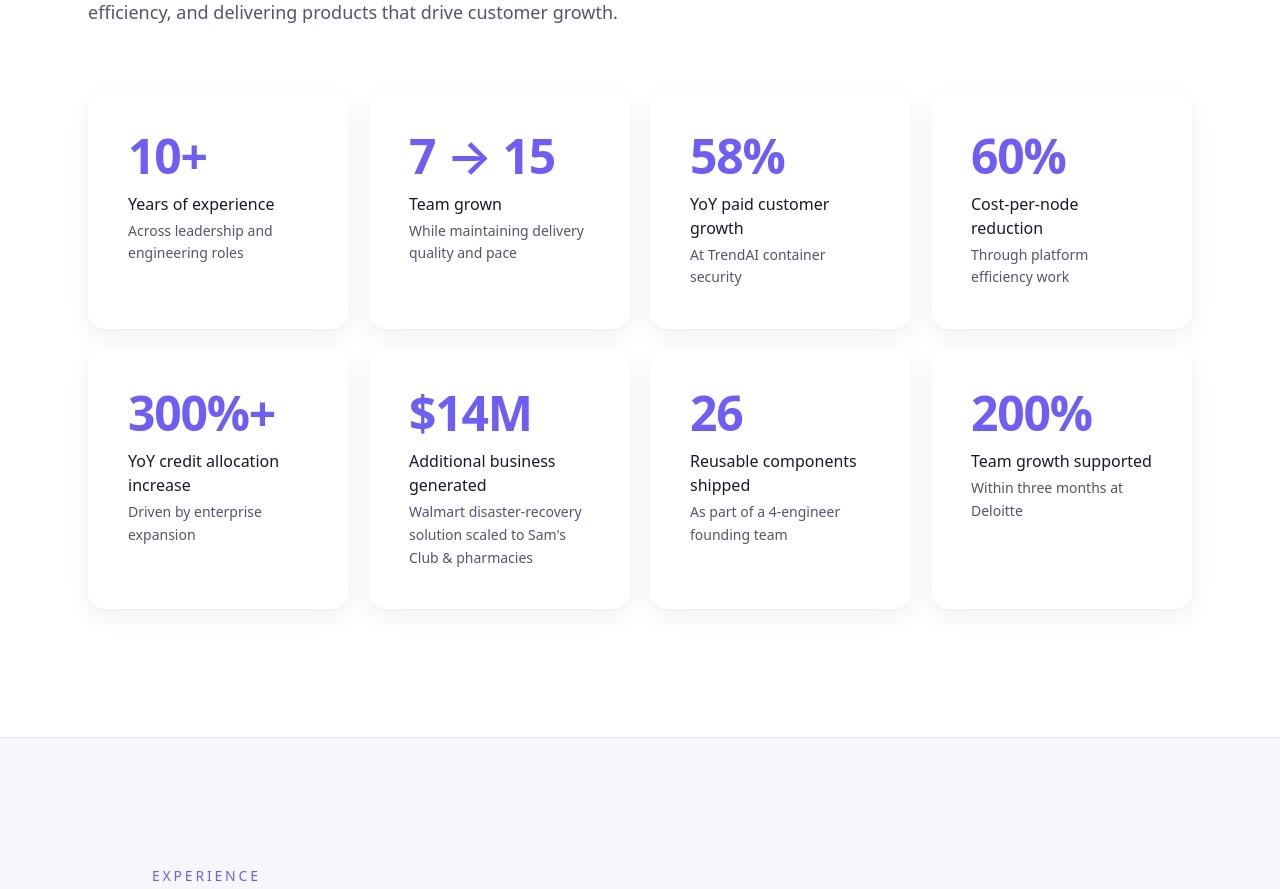
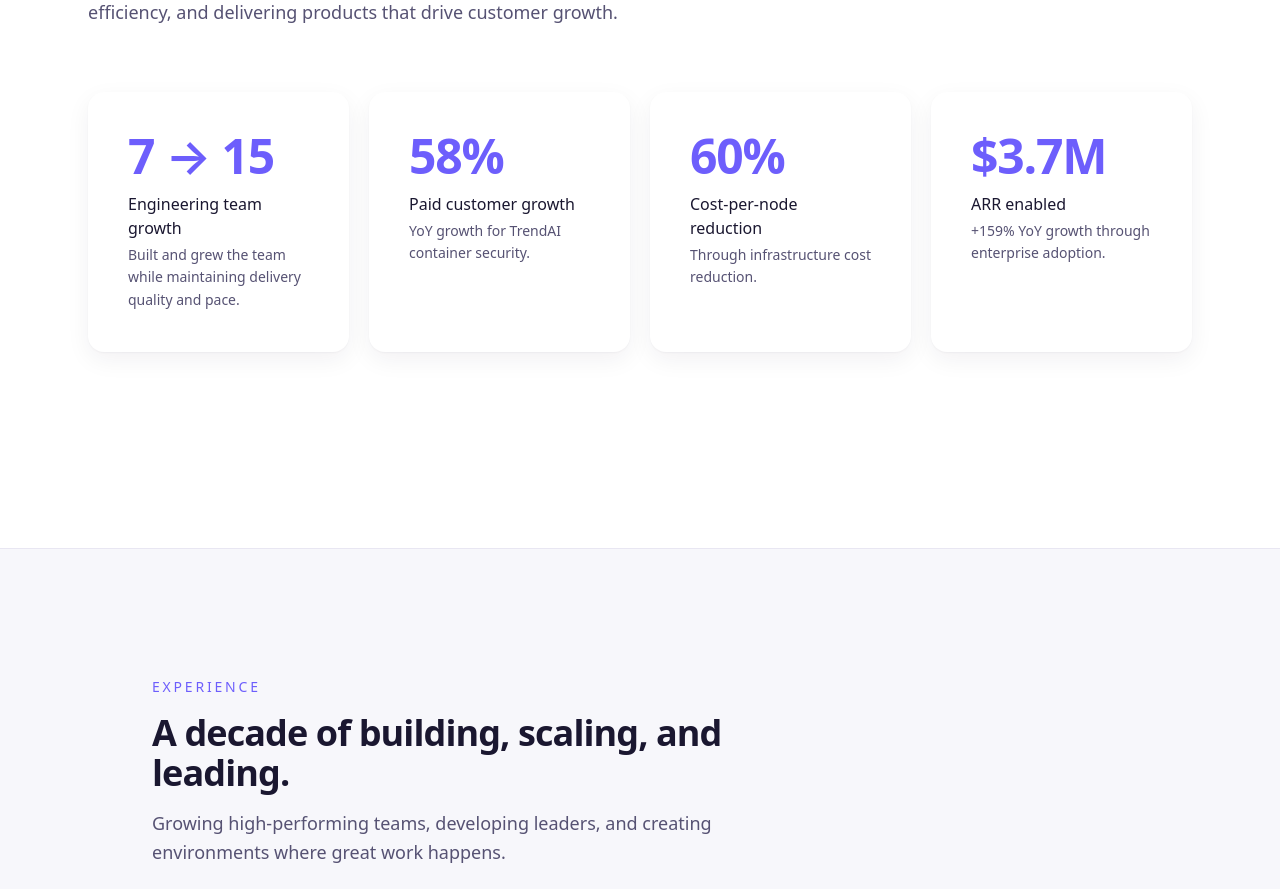
Before and after one commit to AnupriyaSaxenas/Portfolio, a React (Vite) app: page / in a window 1280 px wide. Shown: the part 2720-3609 px from the top of the page. Built offline with nearby package versions, Linux system fonts and the light colour scheme.

Commit message:
Update metrics.ts

```diff
--- a/src/data/metrics.ts
+++ b/src/data/metrics.ts
@@ -1,12 +1,13 @@
 import type { Metric } from './types';
 
 export const metrics: Metric[] = [
-  { value: '10+', label: 'Years of experience', context: 'Across leadership and engineering roles' },
-  { value: '7 → 15', label: 'Team grown', context: 'While maintaining delivery quality and pace' },
-  { value: '58%', label: 'YoY paid customer growth', context: 'At TrendAI container security' },
-  { value: '60%', label: 'Cost-per-node reduction', context: 'Through platform efficiency work' },
-  { value: '300%+', label: 'YoY credit allocation increase', context: 'Driven by enterprise expansion' },
-  { value: '$14M', label: 'Additional business generated', context: 'Walmart disaster-recovery solution scaled to Sam\'s Club & pharmacies' },
-  { value: '26', label: 'Reusable components shipped', context: 'As part of a 4-engineer founding team' },
-  { value: '200%', label: 'Team growth supported', context: 'Within three months at Deloitte' },
+  // { value: '10+', label: 'Years of experience', context: 'Across leadership and engineering roles' },
+  { value: '7 → 15', label: 'Engineering team growth', context: 'Built and grew the team while maintaining delivery quality and pace.' },
+  { value: '58%', label: 'Paid customer growth', context: 'YoY growth for TrendAI container security.' },
+  { value: '60%', label: 'Cost-per-node reduction', context: 'Through infrastructure cost reduction.' },
+  { value: '$3.7M', label: 'ARR enabled', context: '+159% YoY growth through enterprise adoption.' },
+  //{ value: '300%+', label: 'YoY credit allocation increase', context: 'Driven by enterprise expansion' },
+  // { value: '$14M', label: 'Additional business generated', context: 'Walmart disaster-recovery solution scaled to Sam\'s Club & pharmacies' },
+  // { value: '26', label: 'Reusable components shipped', context: 'As part of a 4-engineer founding team' },
+  // { value: '200%', label: 'Team growth supported', context: 'Within three months at Deloitte' },
 ];
```
